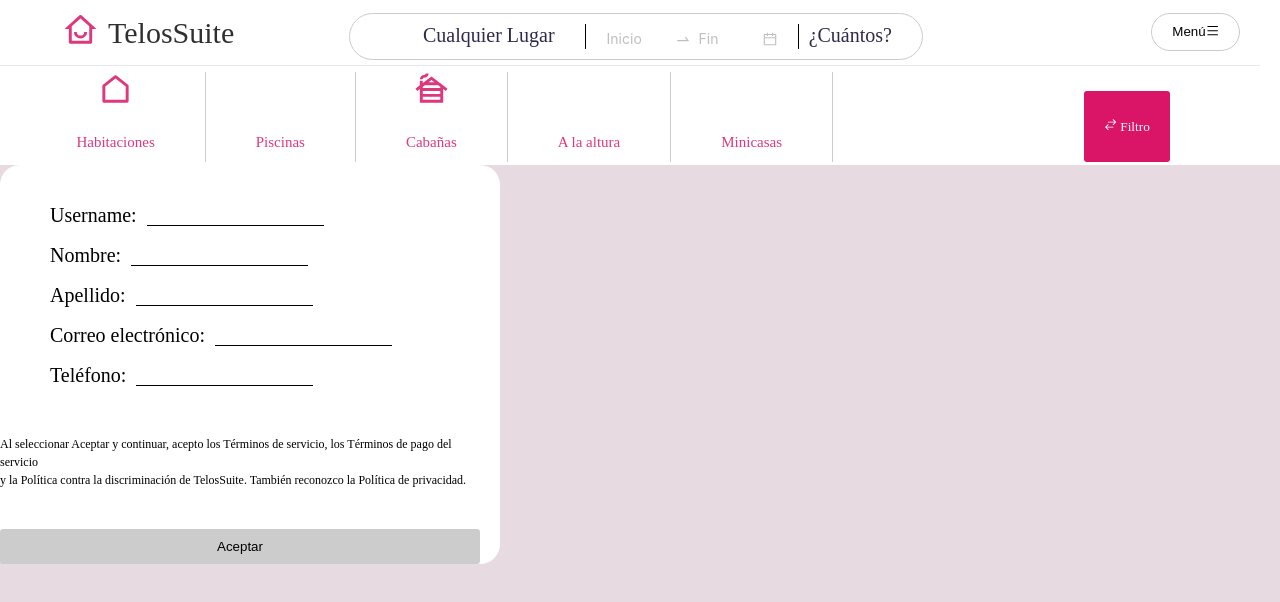
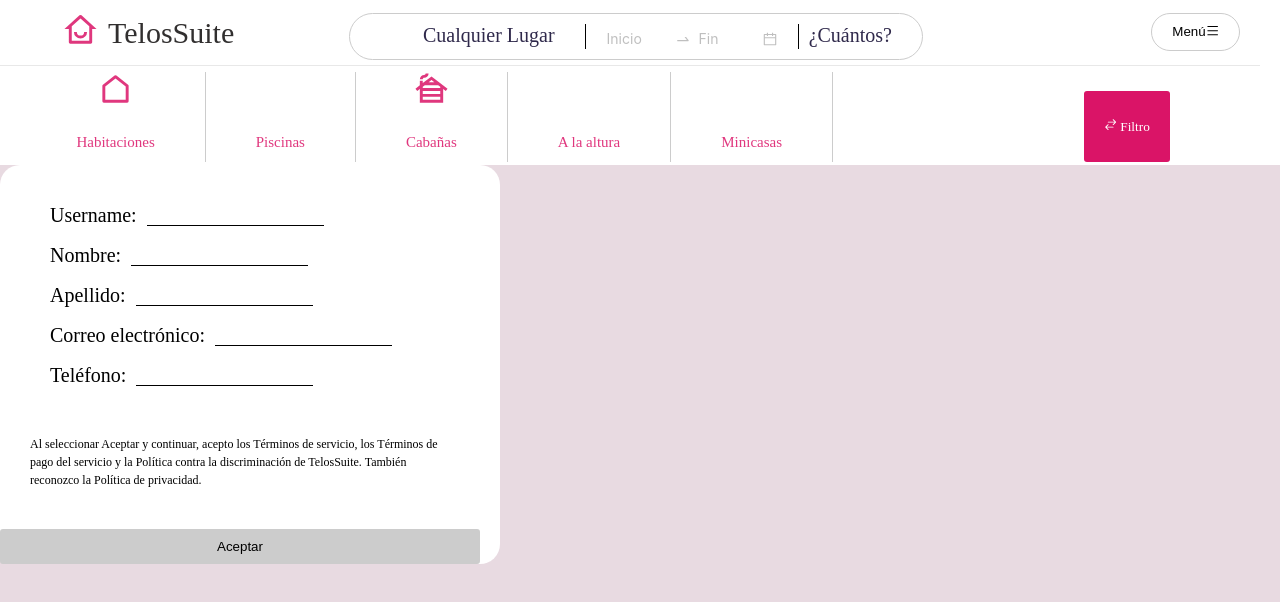
Before and after one commit to crexpo20/TelosSuite, a React (Create React App) app in the folder frontend/: page /register in a window 1280 px wide. Shown: the top 602 px of the page. Built offline with nearby package versions, Linux system fonts and the light colour scheme; some icons are missing.

Commit message:
cambios4

```diff
--- a/frontend/src/components/registro/registros.css
+++ b/frontend/src/components/registro/registros.css
@@ -39,7 +39,11 @@
 #texto{
     font-size: 12px;
     max-width: auto;
+    padding-left: 30px;
+    padding-right: 30px;
     line-height: 1.5;
+    word-wrap: break-word; /* Fuerza el texto a envolverse en varias líneas si es necesario */
+  white-space: normal;
 
 
 }
--- a/frontend/src/pages/RegisterPage.js
+++ b/frontend/src/pages/RegisterPage.js
@@ -136,7 +136,7 @@ class RegisterPage extends Component{
           </div>
           <br></br>
           <div id='texto'>
-            Al seleccionar Aceptar y continuar, acepto los Términos de servicio, los Términos de pago del servicio <br></br>
+            Al seleccionar Aceptar y continuar, acepto los Términos de servicio, los Términos de pago del servicio
               y la Política contra la discriminación de TelosSuite. También reconozco la Política de privacidad.
           </div>
           <br></br>
```
